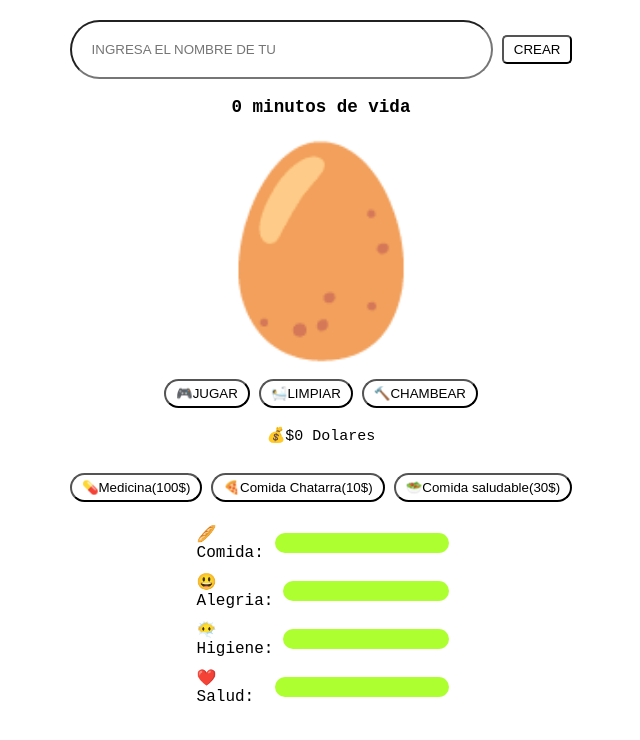
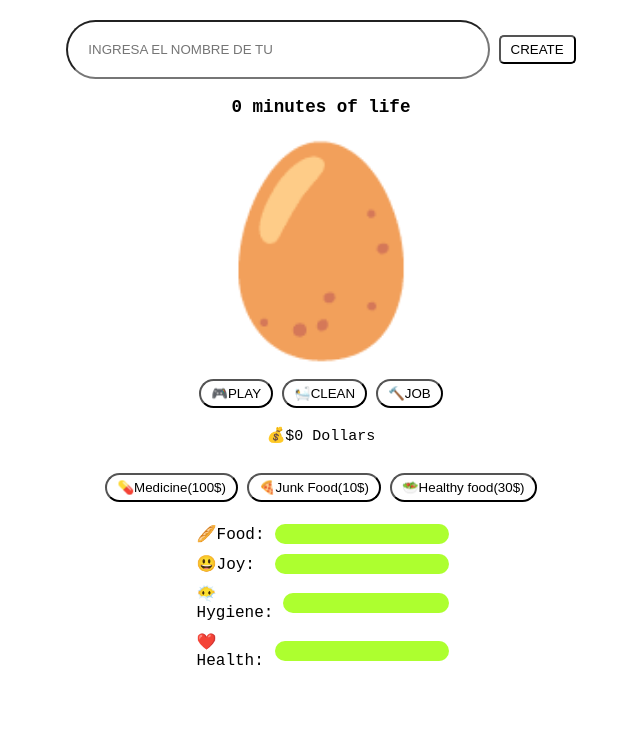
Before and after one commit to DuvanEstickSB/Emojitchi-Tamamoji, a plain HTML site: page index.html in a window 1280 px wide. Shown: the whole page, without its empty margins (319-959 px from the left). Drawn offline with Linux system fonts and the light colour scheme.

Commit message:
Update 3 - English translation

```diff
--- a/index.html
+++ b/index.html
@@ -4,17 +4,17 @@
     <meta charset="UTF-8">
     <meta name="viewport">
     <link rel="stylesheet" href="style.css">
-    <title>TAMAMOJI - TU MASCOTA VIRTUAL</title>
+    <title>TAMAMOJI - YOU VIRTUAL PET</title>
 </head>
 <body>
     <main>
         <div class="contenedor-nom-input">
             <input type="text" id="insertar-nombre" placeholder="INGRESA EL NOMBRE DE TU">
-            <button id="btn-nombre">CREAR</button>
+            <button id="btn-nombre">CREATE</button>
         </div>
         <div class ="contenedor-nom-Tvida">
             <h3 id="nombre-mascota" class="nombre"></h3>
-            <h3 class="Tvida" id="TiempoVida"> 0 minutos de vida</h3>
+            <h3 class="Tvida" id="TiempoVida"> 0 minutes of life</h3>
         </div>
         <div class="contenedor-emociones">
             <span id="emoji">🥚</span>
@@ -23,47 +23,47 @@
         <div class="contenedor-acciones">
             <div class="contenedor-accion-botones">
                 <button class="btn-jugar">
-                    🎮JUGAR
-                    <span class="tooltip-text">(+ Alegría | - Higiene)</span>
+                    🎮PLAY
+                    <span class="tooltip-text">(+ Joy | - Hygiene)</span>
                 </button>
                 <button class="btn-limpiar">
-                    🛀LIMPIAR
-                    <span class="tooltip-text">(+ Higiene | - Alegría | + Salud)</span>
+                    🛀CLEAN
+                    <span class="tooltip-text">(+ Hygiene | - Joy | + Health)</span>
                 </button>
                 <button class="btn-chambear">
-                    🔨CHAMBEAR
-                    <span class="tooltip-text">(- Higiene | - Alegría | + Dinero)</span>
+                    🔨JOB
+                    <span class="tooltip-text">(- Hygiene | - Joy | + Money)</span>
                 </button>
             </div>
 
             <div class="contenedor-dinero">
-                <span id="dinero" class="dinero">💰$0 Dolares</span>
+                <span id="dinero" class="dinero">💰$0 Dollars</span>
             </div>
         </div>
         <div clas="contendor-tienda">
-            <button id="btn-medicina"> 💊Medicina(100$)</button>
-            <button id="btn-chatarra"> 🍕Comida Chatarra(10$)</button>
-            <button id="btn-saludable">🥗Comida saludable(30$)</button>
+            <button id="btn-medicina"> 💊Medicine(100$)</button>
+            <button id="btn-chatarra"> 🍕Junk Food(10$)</button>
+            <button id="btn-saludable">🥗Healthy food(30$)</button>
         </div>
 
         <div class="contenedor-estadisticas">
                 <div class="barra-estadistica">
-                    <span>🥖Comida:</span>
+                    <span>🥖Food:</span>
                     <div id="barra-comida" class="barra" style="width: 100%;">
                 </div>
             </div>
             <div class="barra-estadistica">
-                <span>😃Alegria:</span>
+                <span>😃Joy:</span>
                 <div id="barra-alegria" class="barra" style="width: 100%;">
                 </div>
             </div>
                 <div class="barra-estadistica">
-                    <span>😶‍🌫️Higiene:</span>
+                    <span>😶‍🌫️Hygiene:</span>
                     <div id="barra-higiene" class="barra" style="width: 100%;">
                     </div>
             </div>
                 <div class="barra-estadistica">
-                <span>❤️Salud:</span>
+                <span>❤️Health:</span>
                 <div id="barra-salud" class="barra" style="width: 100%;">
                 </div>
             </div>
```
